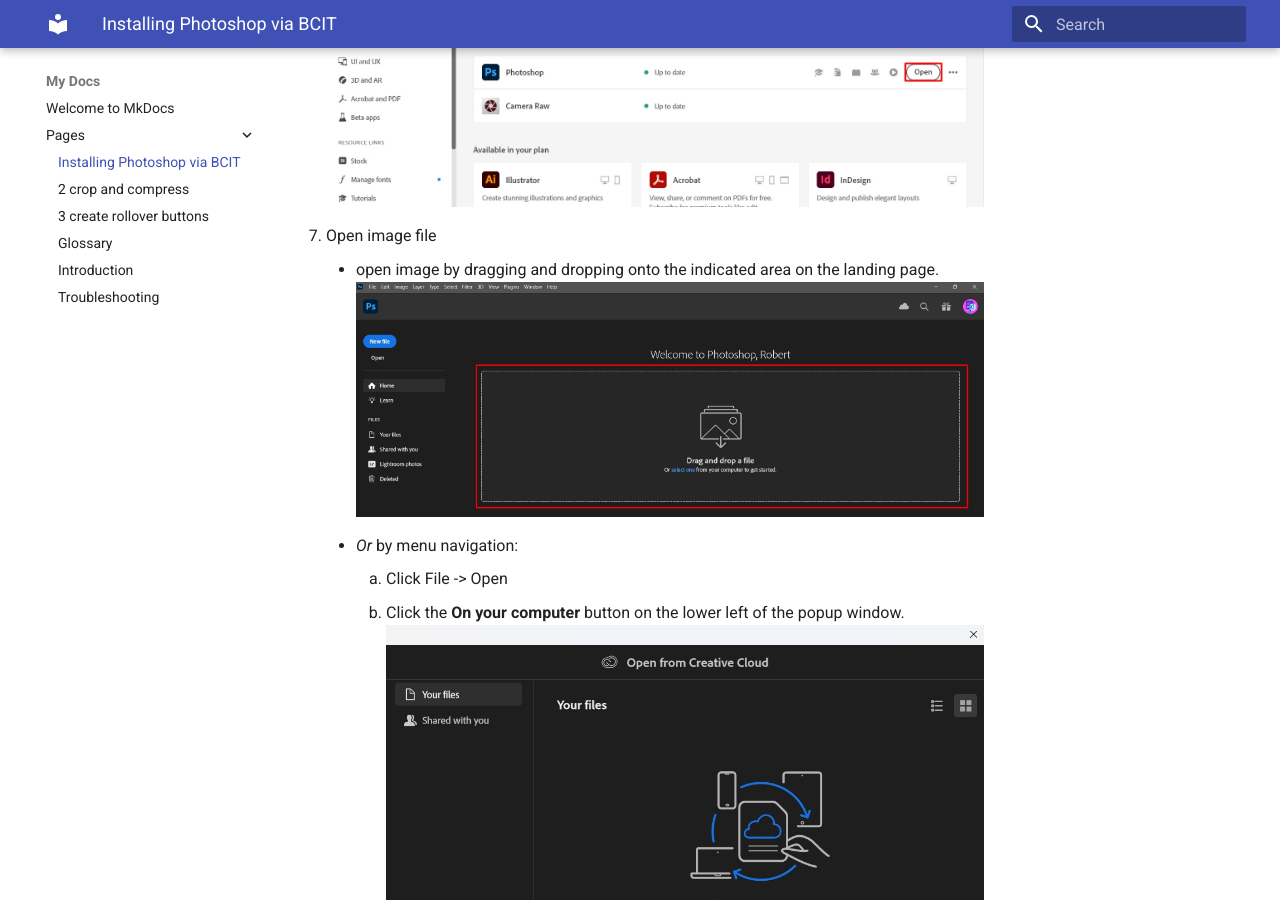
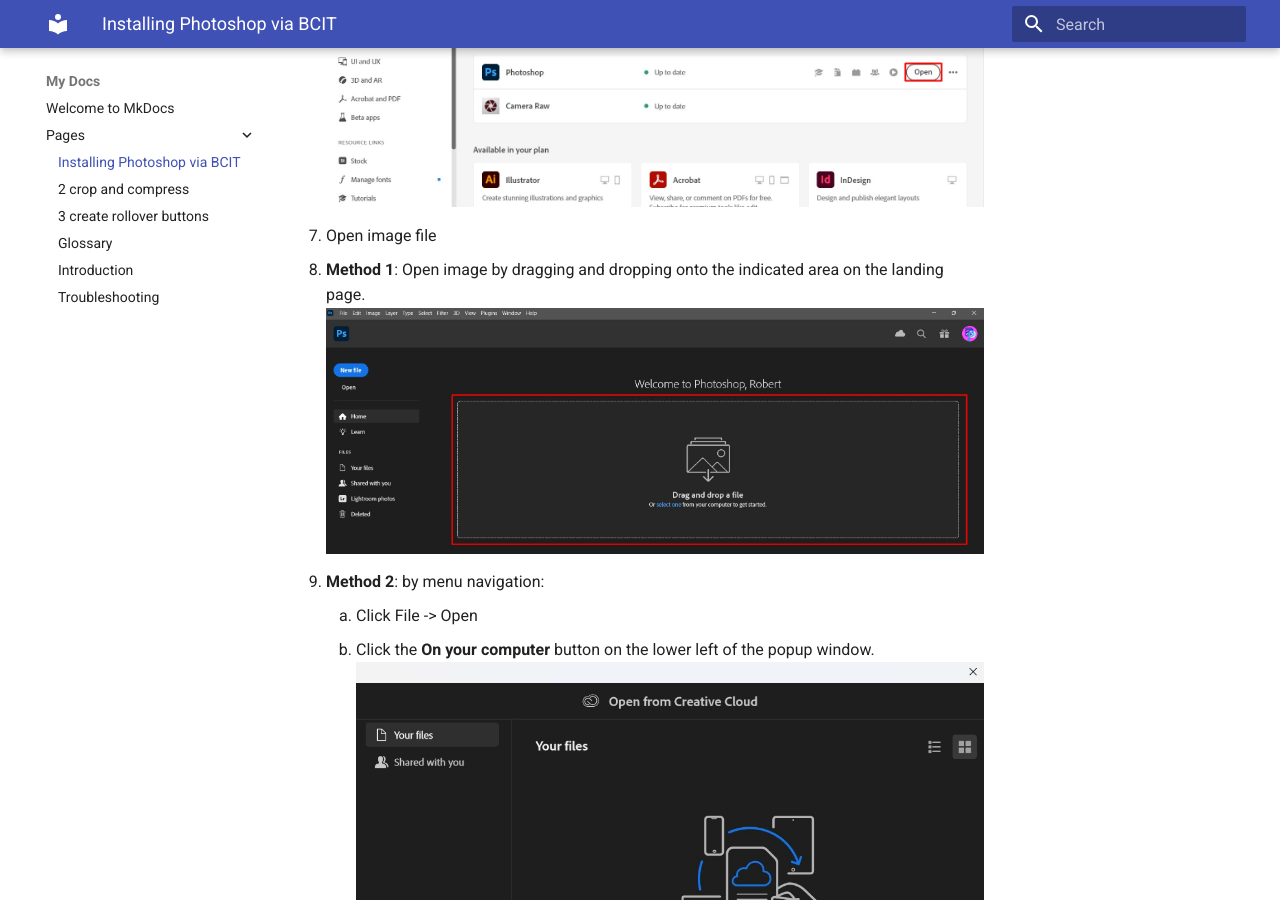
Before and after one commit to GurjeetB/UserDocProject, an MkDocs documentation site: the page built from docs/pages/1-install-photoshop-using-bcit-account.md, in a window 1280 px wide and 900 px high, scrolled down 3145 px. Built offline with MkDocs 1.6.1 and Material for MkDocs 9.7.7, drawn with Linux system fonts in a browser that asks for light colours.

Commit message:
Update 1-install-photoshop-using-bcit-account.md
modified installation page

```diff
--- a/docs/pages/1-install-photoshop-using-bcit-account.md
+++ b/docs/pages/1-install-photoshop-using-bcit-account.md
@@ -36,10 +36,12 @@
 
 
 7. Open image file
-    * open image by dragging and dropping onto the indicated area on the landing page.
+
+- **Method 1**:
+    Open image by dragging and dropping onto the indicated area on the landing page.
     ![Photoshop landing](./images-installation/Ps_landing_page.jpg)
-    * _Or_ by menu navigation:
-        1. Click File -> Open
-        2. Click the **On your computer** button on the lower left of the popup window.
-        ![CC photoshop open](./images-installation/OpenfromCCwindow.jpg)
-        3. Select your desired image file in the file explorer and click open.
+- **Method 2**: by menu navigation:
+    1. Click File -> Open
+    2. Click the **On your computer** button on the lower left of the popup window.
+    ![CC photoshop open](./images-installation/OpenfromCCwindow.jpg)
+    3. Select your desired image file in the file explorer and click open.
```
